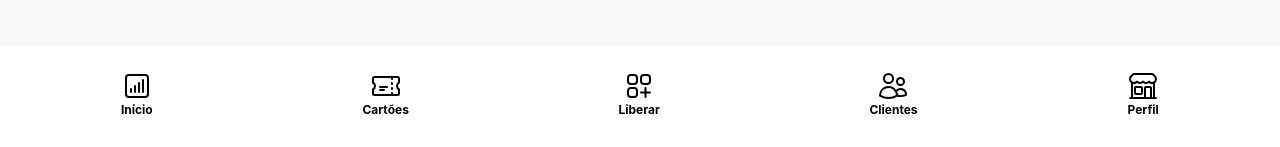
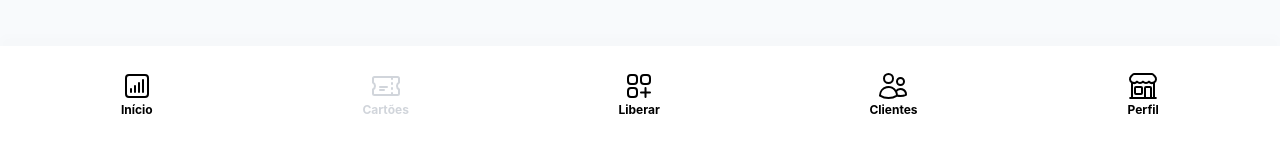
Before and after one commit to maykel-esser/caramelo, a Next.js app: page /poc/client/cards/add in a window 1280 px wide. Shown: the part 650-797 px from the top of the page. Built offline with nearby package versions, Linux system fonts and the light colour scheme.

Commit message:
fix(poc): fix `isActive` for compound pathbases on `NavigationMenuItem`

```diff
--- a/components/pages/poc/navigation/item.js
+++ b/components/pages/poc/navigation/item.js
@@ -2,9 +2,29 @@ import Link from "next/link";
 import { usePathname } from "next/navigation";
 
 export default function NavigationMenuItem(props) {
-    // Set active button
+    // Get current path
     const pathname = usePathname();
-    const isActive = pathname === props.href;
+
+    // Define the base paths
+    const basePaths = ["/poc/client", "/poc/consumer"];
+
+    // Remove the matching base path from pathname and href
+    const cleanPath = (path) => {
+        for (const basePath of basePaths) {
+            if (path.startsWith(basePath)) {
+                return path.replace(basePath, "") || "/"; // Ensure root "/" if nothing remains
+            }
+        }
+        return path; // If no base path matches, return the original path
+    };
+
+    const cleanedPathname = cleanPath(pathname);
+    const cleanedHref = cleanPath(props.href);
+
+    // Check if active based on cleaned paths
+    const isActive =
+        cleanedPathname === cleanedHref ||
+        cleanedPathname.startsWith(`${cleanedHref}/`);
 
     return (
         <li
```
